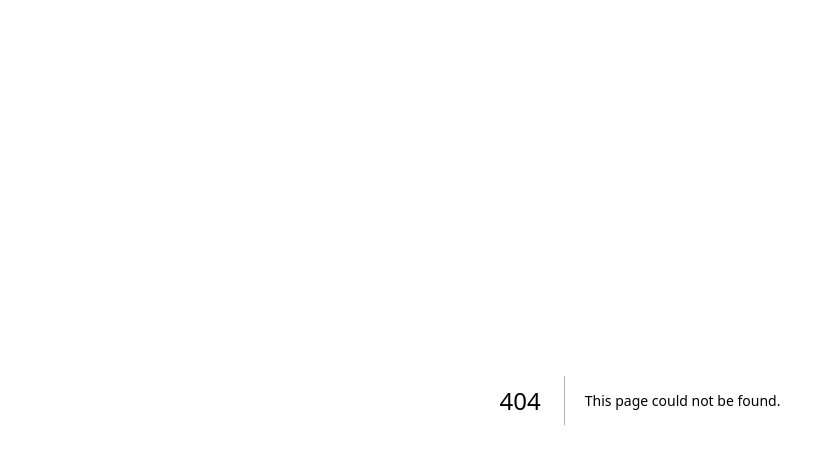
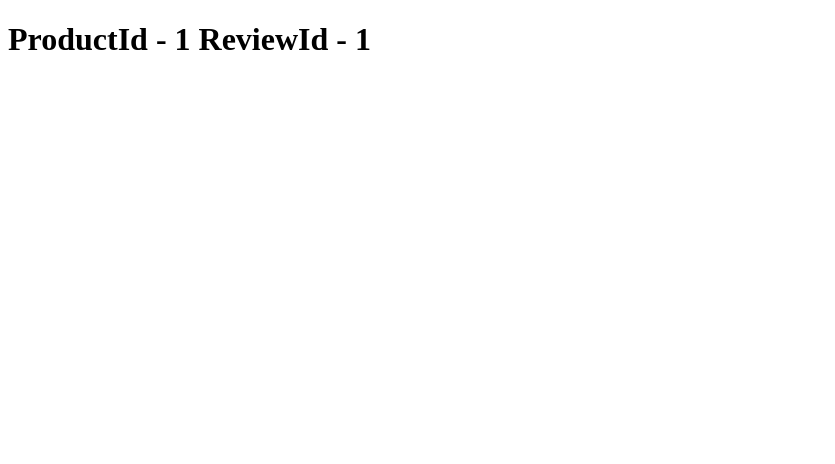
Before and after one commit to BharathPulindram/NextJS, a Next.js app: page /product/1/review/1 in a window 1280 px wide. Before the commit this address had no page. Shown: the top 464 px of the page, without its empty margins (0-835 px from the left). Built offline with nearby package versions, Linux system fonts and the light colour scheme.

Commit message:
nested dynamic routes

```diff
--- /dev/null
+++ b/pages/product/[productId]/review/[reviewId].js
@@ -0,0 +1,13 @@
+import { useRouter } from "next/router";
+function ReviewId() {
+  const router = useRouter();
+  const { productId, reviewId } = router.query;
+  return (
+    <>
+      <h1>
+        ProductId - {productId} ReviewId - {reviewId}
+      </h1>
+    </>
+  );
+}
+export default ReviewId;
```
Also changed, not shown: pages/product/[productId]/review/index.js (added, +9 -0 lines), pages/product/[productId]/index.js (renamed from pages/product/[productId].js).
